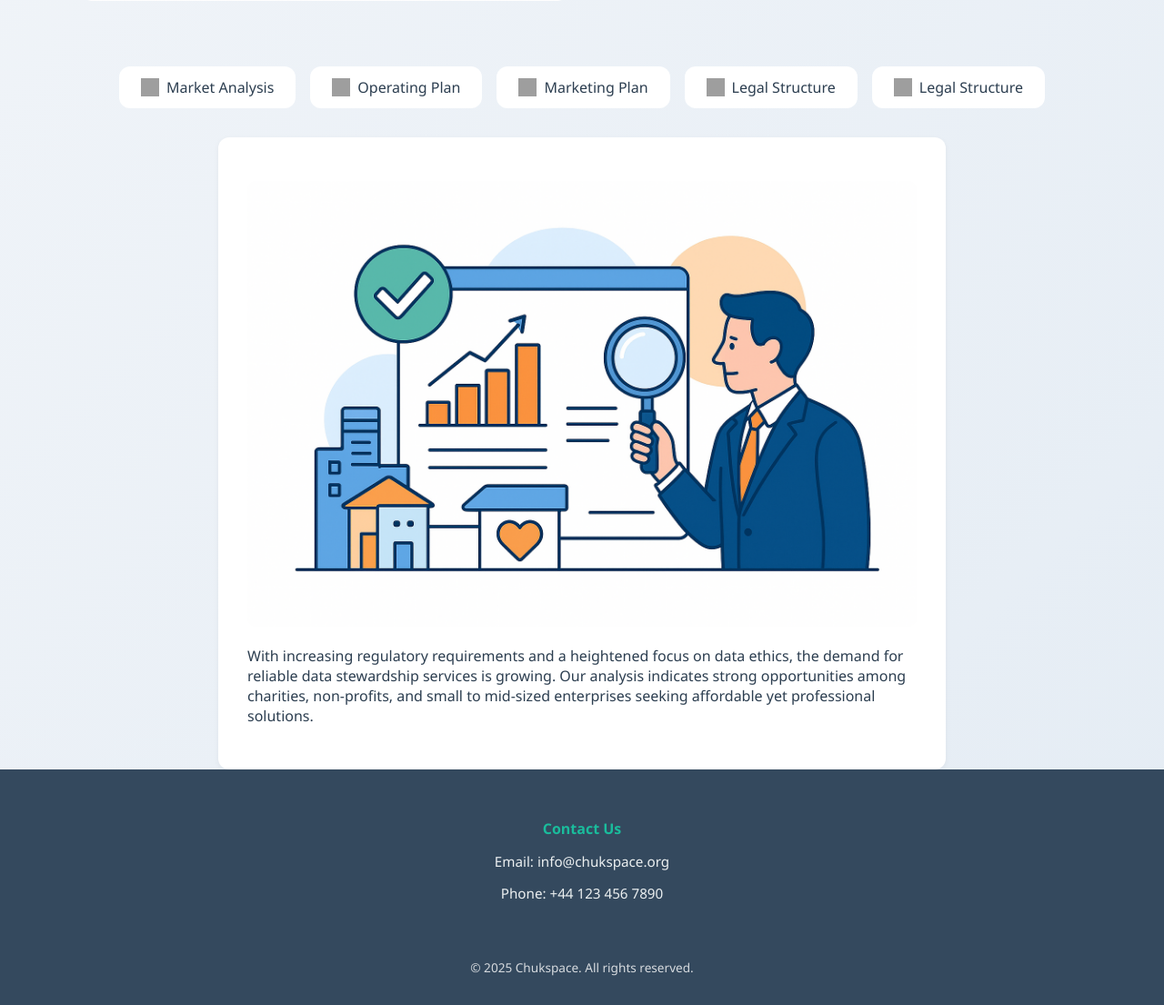
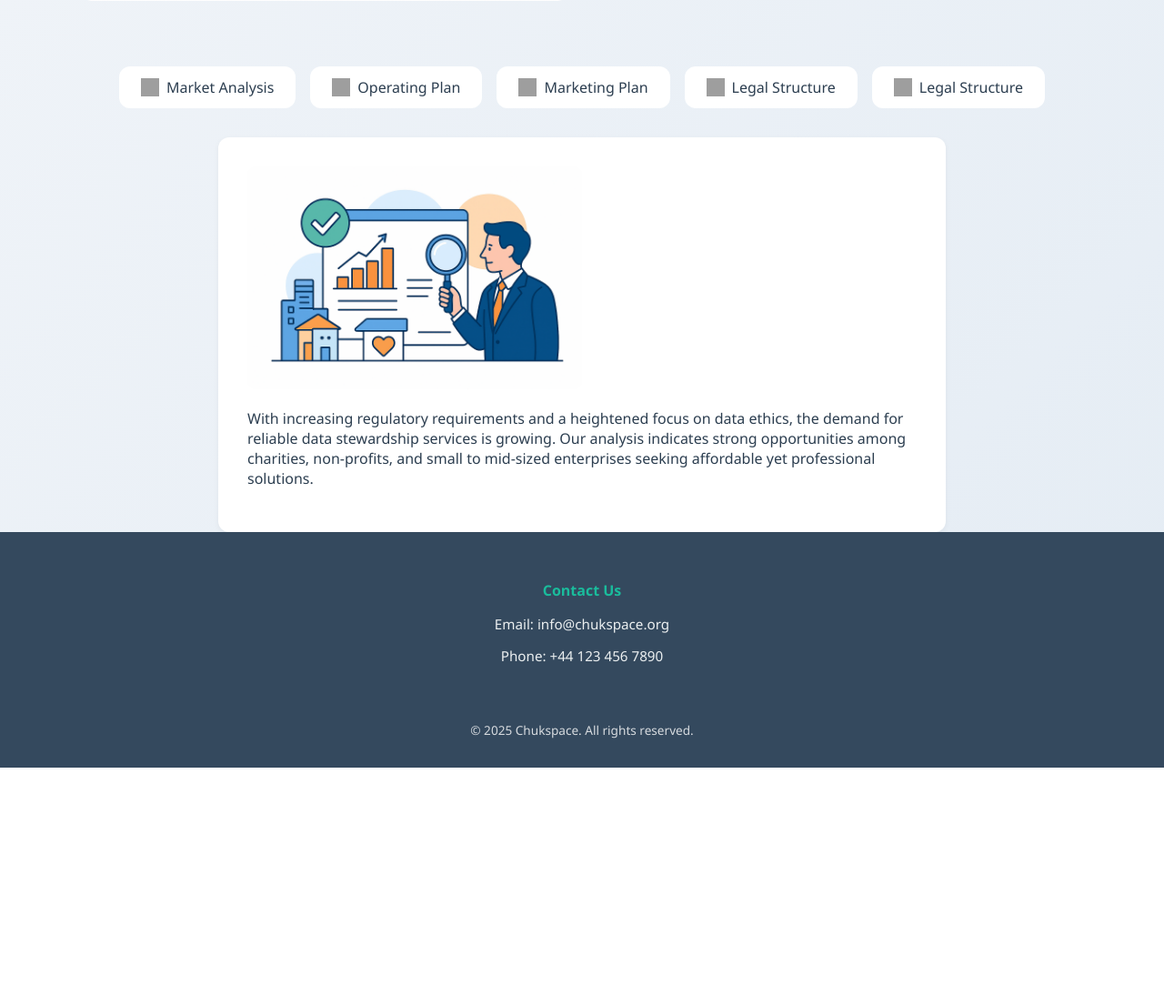
Before and after one commit to Tunnox/chukspace, a Flask app: page / in a window 1280 px wide. Shown: the part 1191-2296 px from the top of the page at 91% size. After the commit the page ends 2035 px from the top, so only its background shows below. Run offline with Flask 3, Linux system fonts and the light colour scheme; grey boxes are pictures that could not be loaded.

Commit message:
Update index.html

```diff
--- a/api/templates/index.html
+++ b/api/templates/index.html
@@ -264,7 +264,7 @@
             </div>
 
                 <div id="market" class="content" style="align-items: center;">
-                    <img src='https://github.com/Tunnox/chukspace/blob/main/api/static/images/Chukspace_Market_analysis.png?raw=True' style="width:100%; border-radius: 10px; margin-top: 1rem;">
+                    <img src='https://github.com/Tunnox/chukspace/blob/main/api/static/images/Chukspace_Market_analysis.png?raw=True' style="width:50%; border-radius: 10px;">
                     <p>With increasing regulatory requirements and a heightened focus on data ethics, the demand for reliable data stewardship services is growing. Our analysis indicates strong opportunities among charities, non-profits, and small to mid-sized enterprises seeking affordable yet professional solutions.</p>
                 </div>
                 <div id="operating" class="content" style="display:none;">
```
